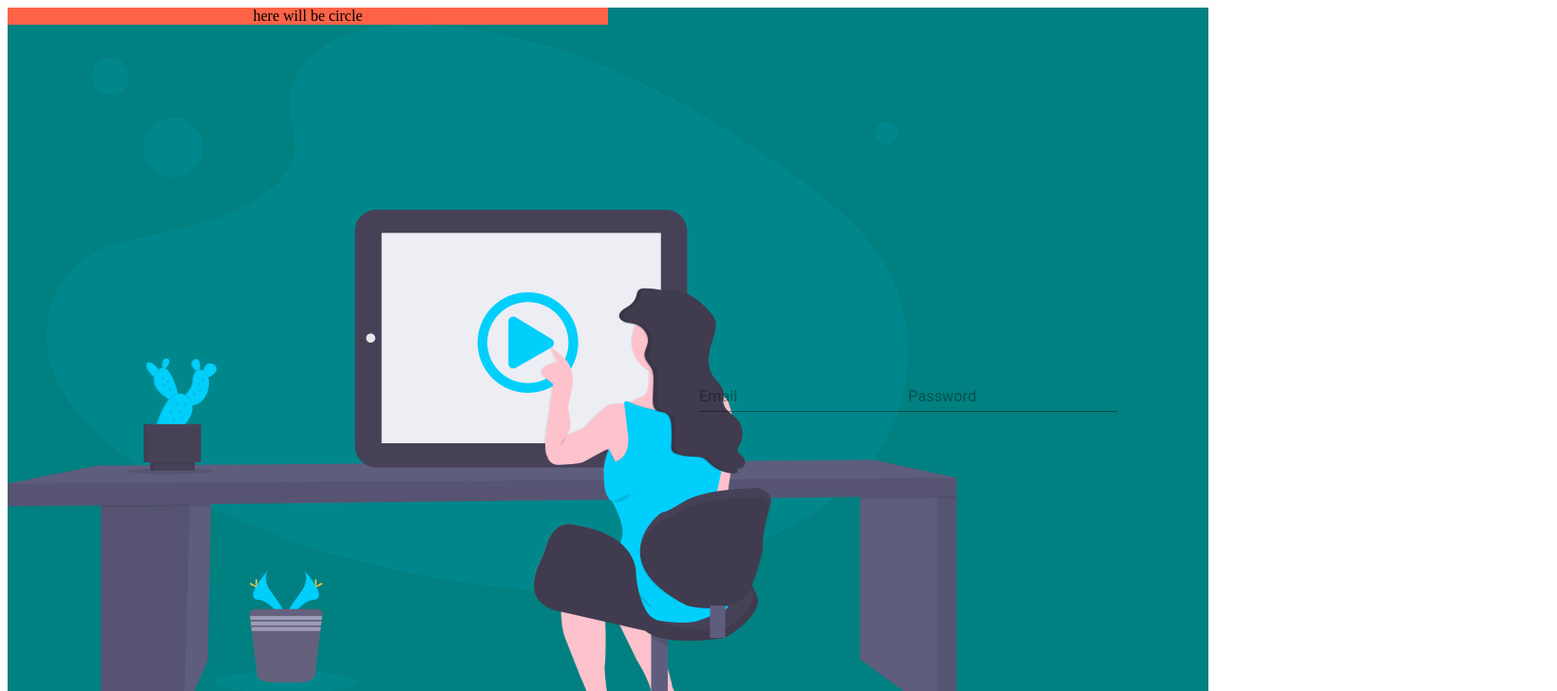
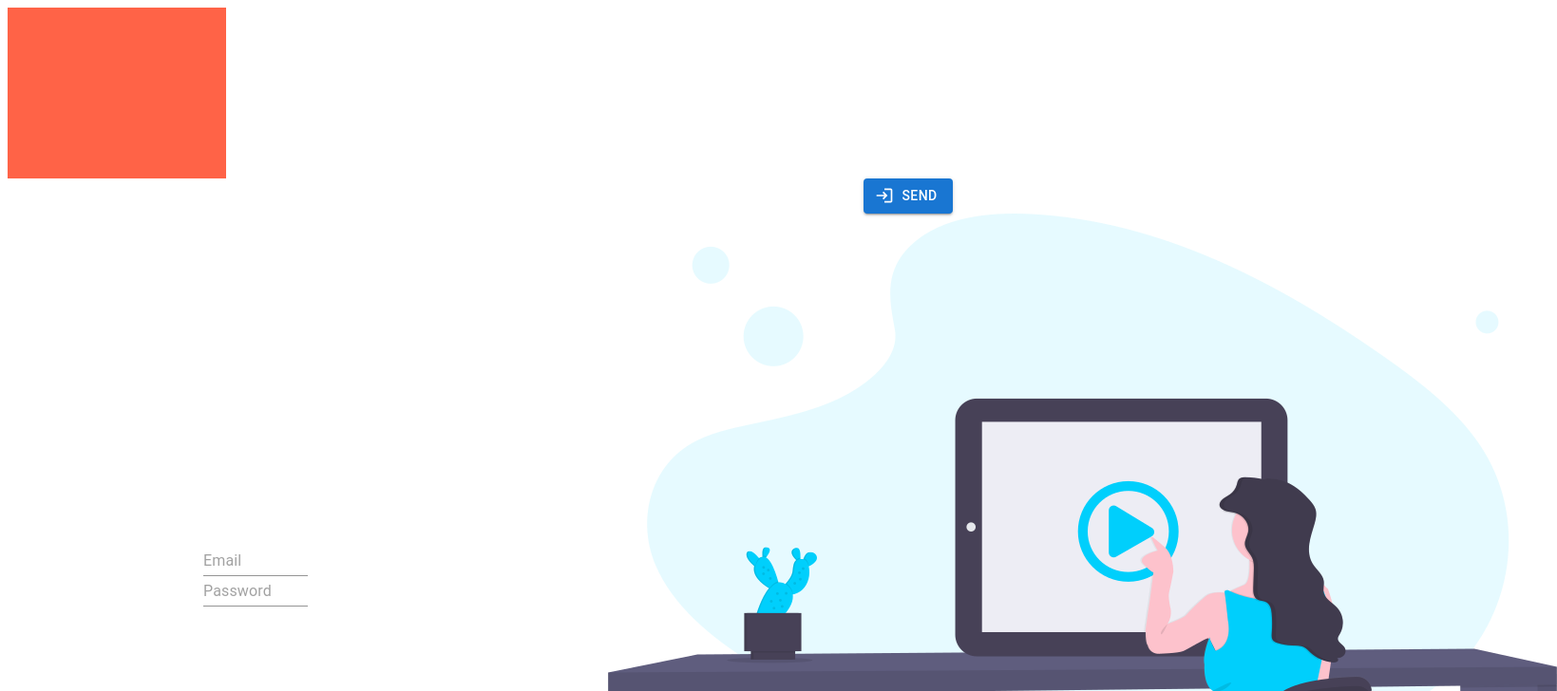
Before and after one commit to CloudClown/PizzaPark, a React (Create React App) app: page /register in a window 1280 px wide. Shown: the top 728 px of the page at 95% size, 1639 px wide, since content can reach past the window. Built offline with nearby package versions, Linux system fonts and the light colour scheme.

Commit message:
form left with custom css

```diff
--- a/package.json
+++ b/package.json
@@ -5,10 +5,12 @@
   "dependencies": {
     "@emotion/react": "^11.7.1",
     "@emotion/styled": "^11.6.0",
+    "@mui/icons-material": "^5.2.5",
     "@mui/material": "^5.2.6",
     "@testing-library/jest-dom": "^5.16.1",
     "@testing-library/react": "^12.1.2",
     "@testing-library/user-event": "^13.5.0",
+    "material-ui-icons": "^1.0.0-beta.36",
     "react": "^17.0.2",
     "react-dom": "^17.0.2",
     "react-router-dom": "^6.2.1",
--- a/src/Component/Register.css
+++ b/src/Component/Register.css
@@ -1,13 +1,16 @@
 .container {
   width: auto;
   height: auto;
-  background-color: teal;
 }
 
 .reg-img {
-  width: 50rem;
+  width: 10rem;
 }
 
-.circle {
+.reg-background {
   background-color: tomato;
+  content: '';
+  width: 230px;
+  height: 180px;
+  z-index: 1;
 }
--- a/src/Component/Register.js
+++ b/src/Component/Register.js
@@ -4,11 +4,14 @@ import regImg from '../img/reg.png';
 // mui
 import Input from '@mui/material/Input';
 import Grid from '@mui/material/Grid';
+import Button from '@mui/material/Button';
+import SigninIcon from '@mui/icons-material/Login';
 
 const Register = () => {
   return (
     <>
       <div className="container">
+        <div className="reg-background"></div>
         <Grid
           container
           direction="row"
@@ -16,18 +19,31 @@ const Register = () => {
           alignItems="center"
         >
           <Grid item md={6}>
-            <div className="circle">here will be circle</div>
-            <div className="reg-img">
-              <img src={regImg} alt="register" />
+            <div className="form">
+              <Grid
+                container
+                direction="column"
+                justifyContent="center"
+                alignItems="center"
+              >
+                <form noValidate autoComplete="off">
+                  <Grid item md={6}>
+                    <Input placeholder="Email" required />
+                  </Grid>
+                  <Grid item md={6}>
+                    <Input placeholder="Password" required />
+                  </Grid>
+                </form>
+              </Grid>
             </div>
           </Grid>
 
           <Grid item md={6}>
-            <div className="form">
-              <form noValidate autoComplete="off">
-                <Input placeholder="Email" required />
-                <Input placeholder="Password" required />
-              </form>
+            <Button variant="contained" startIcon={<SigninIcon />}>
+              Send
+            </Button>
+            <div className="reg-img">
+              <img src={regImg} alt="register" className="register-img" />
             </div>
           </Grid>
         </Grid>
```
Also changed, not shown: 1 other file (tests, documents, lock files or other folders).
